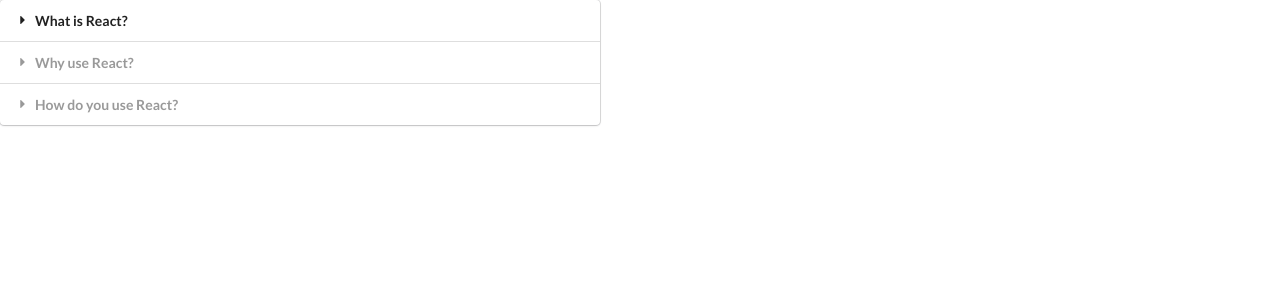
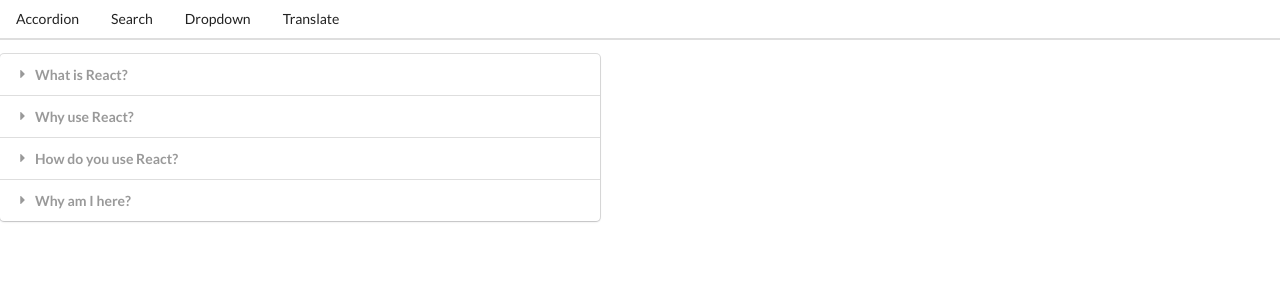
Before and after one commit to Charles-Delannoy/react-widgets, a React (Create React App) app: page / in a window 1280 px wide. Shown: the top 300 px of the page. Built offline with nearby package versions, Linux system fonts and the light colour scheme.

Commit message:
enhanced accordion to be able to close tabs

```diff
--- a/src/components/Accordion.js
+++ b/src/components/Accordion.js
@@ -1,13 +1,13 @@
 import React, { useState } from 'react';
 
 const Accordion = ({ items }) => {
-  const [activeIndex, setActiveIndex] = useState( );
+  const [activeIndex, setActiveIndex] = useState(null);
   const onTitleClick = (index) => {
-    setActiveIndex(index);
+    index === activeIndex ? setActiveIndex(null) : setActiveIndex(index);
   }
 
   const renderedItems = items.map((item, index) => {
-    const activeClass = index === activeIndex? 'active' : '';
+    const activeClass = index === activeIndex ? 'active' : '';
 
     return (
       <React.Fragment key={item.title}>
--- a/src/components/App.js
+++ b/src/components/App.js
@@ -1,8 +1,10 @@
 import React, { useState } from 'react';
+import Header from './Header';
 import Accordion from './Accordion';
 import Search from './Search';
 import Dropdown from './Dropdown';
 import Translate from './Translate';
+import Route from './Route'
 
 const items = [
   {
@@ -16,6 +18,10 @@
   {
     title: "How do you use React?",
     content: "You use React by creating components"
+  },
+  {
+    title: "Why am I here?",
+    content: "To learn REACT"
   }
 ];
 
@@ -34,32 +40,29 @@
   }
 ];
 
-const showDropdown = () => {
-  // const [selected, setSelected] = useState(options[0]);
+export default () => {
+  const [selected, setSelected] = useState(options[0])
 
-  if (window.location.pathname === '/dropdown') {
-    return (
-      <Dropdown
-        // options={options}
-        // label={'Select a color'}
-        // selected={selected}
-        // onSelectedChange={setSelected}
-      />
-    );
-  }
-};
-
-const showComponent = (route, component) => {
-  return window.location.pathname === route ? component : null;
-};
-
-export default () => {
   return (
     <div>
-      {showComponent('/', <Accordion items={items}/>)}
-      {showComponent('/list', <Search />)}
-      {showDropdown()}
-      {showComponent('/translate', <Translate />)}
+      <Header />
+      <Route path='/'>
+        <Accordion items={items} />
+      </Route>
+      <Route path='/list'>
+        <Search />
+      </Route>
+      <Route path='/dropdown'>
+        <Dropdown
+          options={options}
+          label={'Select a color'}
+          selected={selected}
+          onSelectedChange={setSelected}
+        />
+      </Route>
+      <Route path='/translate'>
+        <Translate />
+      </Route>
     </div>
   );
 };
--- /dev/null
+++ b/src/components/Header.js
@@ -0,0 +1,22 @@
+import React from 'react';
+
+const Header = () => {
+  return (
+    <div className='ui secondary pointing menu'>
+      <a href="/" className='item'>
+        Accordion
+      </a>
+      <a href="/list" className='item'>
+        Search
+      </a>
+      <a href="/dropdown" className='item'>
+        Dropdown
+      </a>
+      <a href="/translate" className='item'>
+        Translate
+      </a>
+    </div>
+  );
+};
+
+export default Header;
--- /dev/null
+++ b/src/components/Route.js
@@ -0,0 +1,5 @@
+const Route = ({ path, children }) => {
+  return window.location.pathname === path ? children : null;
+};
+
+export default Route;
```
